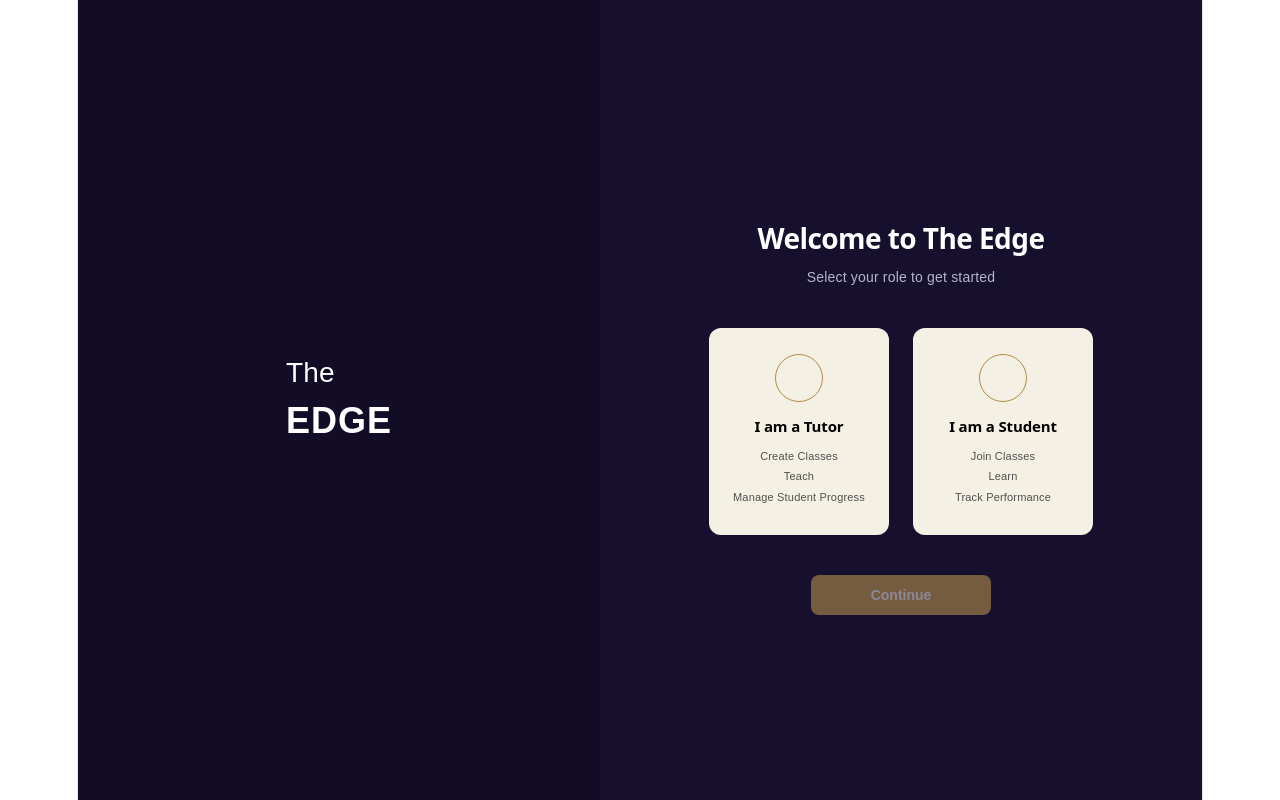
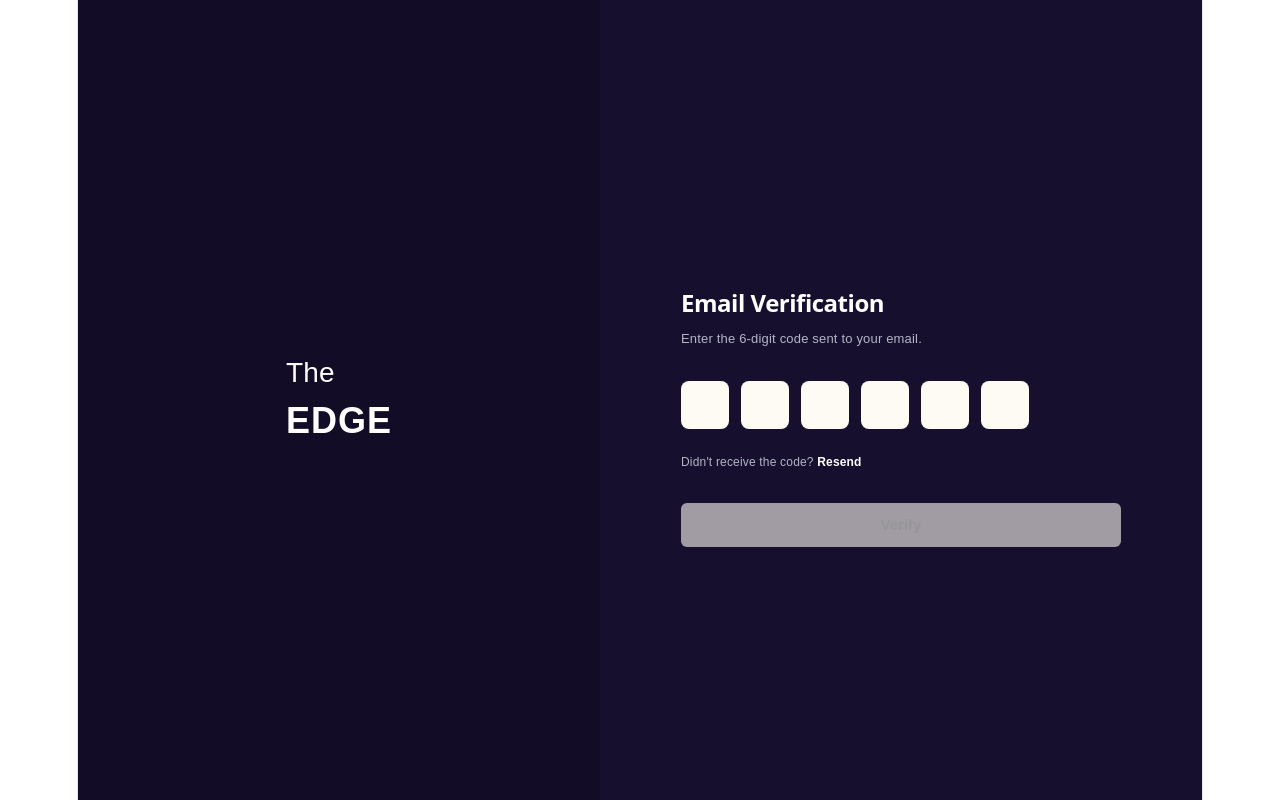
Before and after one commit to bqeesa/Role-Selection-Assignment, a React (Vite) app in the folder react-assignment/: page /verify in a window 1280 px wide. Before the commit this address led to /. Built offline with nearby package versions, Linux system fonts and the light colour scheme; sample sign-in values are in the browser's storage.

Commit message:
Fix router syntax comments and persist userRole from localStorage

```diff
--- a/react-assignment/src/App.jsx
+++ b/react-assignment/src/App.jsx
@@ -12,28 +12,26 @@ import TutorDashboard from './pages/TutorDashboard';
 import TutorStudents from './pages/TutorStudents';
 import TutorClasses from './pages/TutorClasses';
 import Resources from './pages/Resources';
-import Settings from './pages/Settings'
+import Settings from './pages/Settings';
 import LandingPage from './pages/LandingPage';
 import ShopPage from './pages/ShopPage';
 import ProductDetailPage from './pages/ProductDetailPage';
 import ArticlePage from './pages/ArticlePage';
 import AboutPage from './pages/AboutPage';
 
+function App() {
+  const [userRole, setUserRole] = useState(() => localStorage.getItem('userRole'));
+  const [isAuthenticated, setIsAuthenticated] = useState(false);
 
-function App() {
-  const [userRole, setUserRole] = useState(null); // 'student' or 'tutor'
-  const [isAuthenticated, setIsAuthenticated] = useState(false);
   return (
-      <Router>
-        <Routes>
-        /* ONLY Public Route */
+    <Router>
+      <Routes>
         <Route path="/" element={<RoleSelection setUserRole={setUserRole} />} />
 
-        /* Auth Routes: Unlocked after Role Selection */
         <Route
           element={
             <ProtectedRoute
-              isAllowed={userRole !== null}
+              isAllowed={Boolean(userRole)}
               redirectPath="/"
             />
           }
@@ -43,7 +41,6 @@ function App() {
           <Route path="/login" element={<Login userRole={userRole} setIsAuthenticated={setIsAuthenticated} />} />
         </Route>
 
-        /* Student Flow: Unlocked only if userRole === 'student' and authenticated */
         <Route
           element={
             <ProtectedRoute
@@ -60,7 +57,6 @@ function App() {
           <Route path="/student/resources" element={<Resources />} />
         </Route>
 
-        /* Tutor Flow: Unlocked only if userRole === 'tutor' and authenticated */
         <Route
           element={
             <ProtectedRoute
@@ -78,11 +74,7 @@ function App() {
           <Route path="/tutor/settings" element={<Settings />} />
         </Route>
       </Routes>
-
-
-
-      </Router>
-
+    </Router>
   );
 }
 
```
